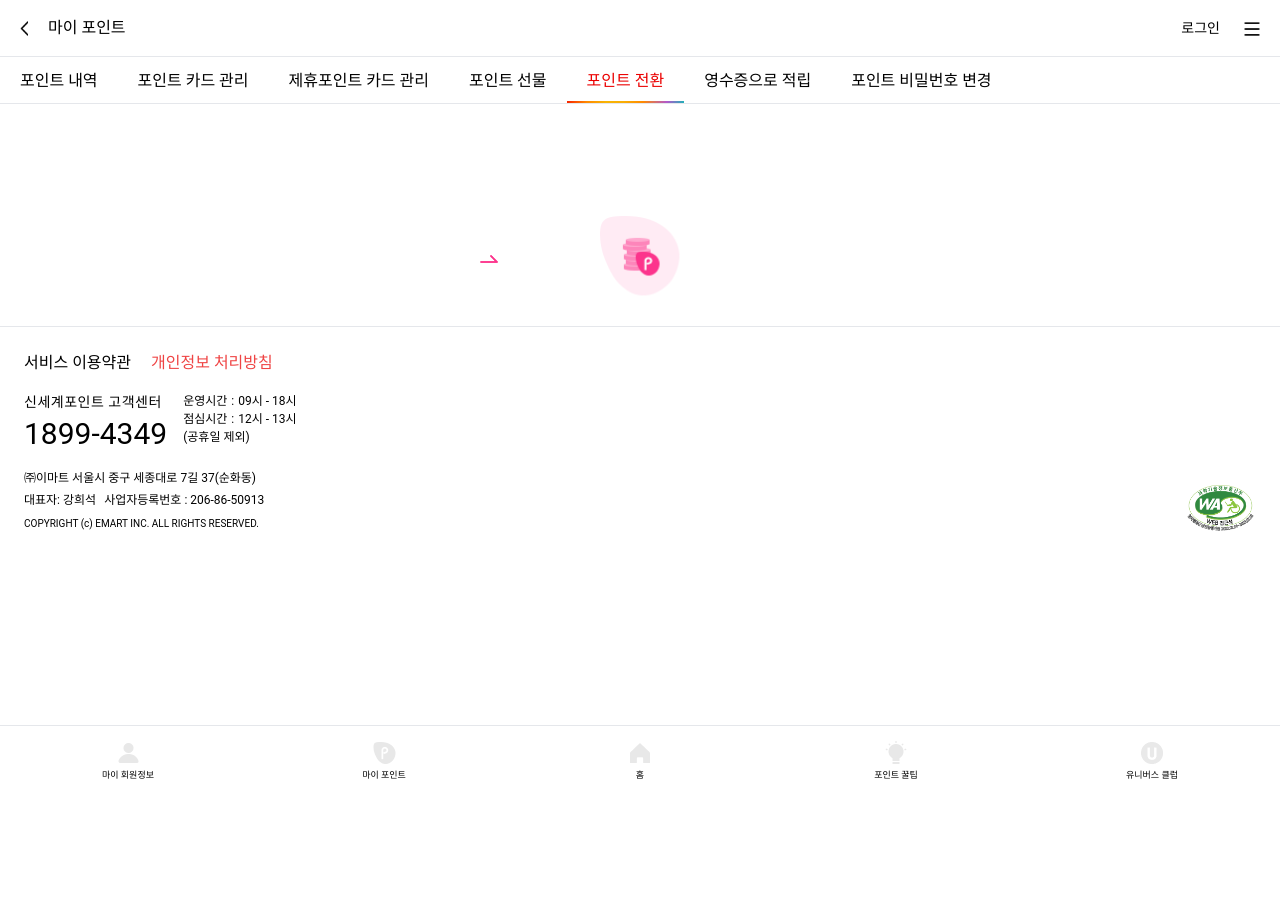
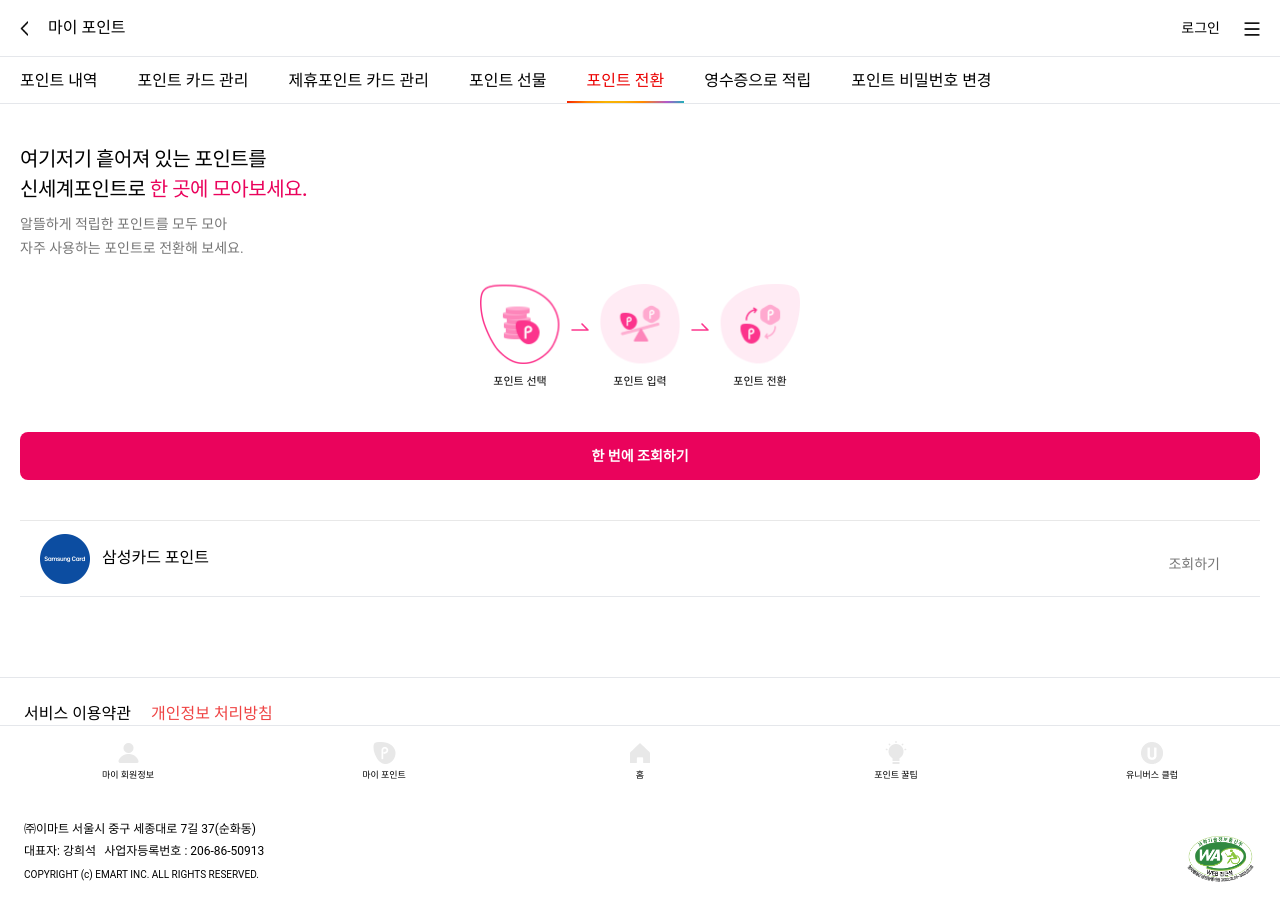
Before and after one commit to Spharos4team/ssg-point-FE, a Next.js app: page /myPoint/convertPntList in a window 1280 px wide. Shown: the top 920 px of the page. Before the commit the page ends 800 px from the top, so only its background shows below. Built offline with nearby package versions, Linux system fonts and the light colour scheme.

Commit message:
feat: generals...

```diff
--- a/app/(pages)/(mypage&mypoint)/myPoint/(...rest)/convertPntList/page.tsx
+++ b/app/(pages)/(mypage&mypoint)/myPoint/(...rest)/convertPntList/page.tsx
@@ -1,19 +1,71 @@
+import RoundedButton from "@/components/atoms/Button/RoundedButton";
+import Link from "next/link";
+
 export default function ConvertPntList() {
   const pinkArrowBefore =
-    "before:content-[''] before:absolute before:top-[39px] before:w-[18px] before:h-[14px] before:bg-[url('/images/arrow_right_pink.png')] before:bg-no-repeat before:bg-[100%_auto]";
+    "before:content-[''] before:absolute before:top-[39px] before:left-[calc(20px+25%)] before:ml-[-9px] before:w-[18px] before:h-[14px] before:bg-[url('/images/arrow_right_pink.png')] before:bg-no-repeat before:bg-[100%_auto]";
   const pinkArrowAfter =
-    "after:content-[''] after:absolute after:top-[39px] after:w-[18px] after:h-[14px] after:bg-[url('/images/arrow_right_pink.png')] after:bg-no-repeat after:bg-[100%_auto]";
-
+    "after:content-[''] after:absolute after:top-[39px] after:right-[calc(20px+25%)] after:mr-[-9px] after:w-[18px] after:h-[14px] after:bg-[url('/images/arrow_right_pink.png')] after:bg-no-repeat after:bg-[100%_auto]";
+  const pointList =
+    "relative inline-block box-border w-[80px] h-[103px] before:content-[''] before:block before:w-[80px] before:h-[80px] before:mb-2 before:bg-[url('/images/cnvrt_pntList.png')] before:bg-no-repeat before:bg-[258px_auto] before:bg-[]";
+  const pointSpan = "block text-[11px] leading-[19px]";
   return (
     <>
-      <div
-        className={`relative mt-6 max-w-[320px] mx-auto ${pinkArrowBefore} ${pinkArrowAfter}`}
-      >
-        <ol className="text-center">
-          <li
-            className={`relative inline-block box-border w-[80px] h-[103px] before:content-[''] before:block before:w-[80px] before:h-[80px] before:mb-2 before:bg-[url('/images/cnvrt_pntList.png')] before:bg-no-repeat before:bg-[258px_auto] before:bg-[]`}
-          ></li>
-        </ol>
+      <div className="pb-10">
+        <div
+          className={`relative mt-6 max-w-[320px] mx-auto ${pinkArrowBefore} ${pinkArrowAfter}`}
+        >
+          <ol className="text-center space-x-10">
+            <li
+              className={`${pointList} before:left-[calc(10px-12%)] before:bg-left-bottom`}
+            >
+              <span className={`${pointSpan}`}>포인트 선택</span>
+            </li>
+            <li className={`${pointList} before:bg-top`}>
+              <span className={`${pointSpan}`}>포인트 입력</span>
+            </li>
+            <li className={`${pointList} before:bg-right-top`}>
+              <span className={`${pointSpan}`}>포인트 전환</span>
+            </li>
+          </ol>
+        </div>
+
+        <div className="pt-10">
+          <RoundedButton backgroundColor="pink">한 번에 조회하기</RoundedButton>
+        </div>
+      </div>
+
+      <div className="pb-10">
+        <ul className="first:border-t last::border-b border-[#e8e8e8]">
+          <li className="relative border-b bg-white">
+            {/* 컴포넌트 분리 */}
+            <div className="block w-full h-[75px]">
+              <input
+                className="absolute left-[2px] top-[2px] w-[calc(100%-4px)] h-[calc(100%-4px)] outline-none appearance-none"
+                type="radio"
+                id="convertPointList"
+                name="convertPntList"
+              />
+              <label
+                htmlFor="convertPointList"
+                className="relative table w-full h-[75px] box-border pr-[30px] pl-[82px] bg-[20px] bg-[length:50px_50px] bg-no-repeat bg-[url('/images/samsung_pnt.png')]"
+              >
+                <span className="table-cell align-middle text-[16px] leading-[26px] text-left pb-[1px]">
+                  삼성카드 포인트
+                </span>
+              </label>
+            </div>
+            <span className="absolute right-[30px] top-1/2 mt-[-7px] z-[2]">
+              <Link
+                href={""}
+                className="relative text-sm leading-[18px] text-[#767676] pr-[10px]
+                after:absolute after: after:bg-[url('/images/arrow_right_gray.png')]"
+              >
+                조회하기
+              </Link>
+            </span>
+          </li>
+        </ul>
       </div>
     </>
   );
--- a/app/(pages)/(mypage&mypoint)/myPoint/(...rest)/layout.tsx
+++ b/app/(pages)/(mypage&mypoint)/myPoint/(...rest)/layout.tsx
@@ -35,7 +35,7 @@
         "신세계포인트 회원끼리 주고받는<br />가장 실속있는 마음의 선물!<br />친구나 가족, 소중한 사람에게 선물해 보세요.",
     },
     {
-      _href: "/mypoint/convertPntList",
+      _href: "/myPoint/convertPntList",
       name: "포인트 전환",
       title: (
         <>
@@ -49,7 +49,7 @@
         "알뜰하게 적립한 포인트를 모두 모아<br />자주 사용하는 포인트로 전환해 보세요.",
     },
     {
-      _href: "/mypoint/convertPntList",
+      _href: "/myPoint/convertPntList",
       name: "영수증으로 적립",
       title: (
         <>
--- a/app/(pages)/(mypage&mypoint)/myPoint/(...rest)/pntGiftMain/page.tsx
+++ b/app/(pages)/(mypage&mypoint)/myPoint/(...rest)/pntGiftMain/page.tsx
@@ -30,7 +30,7 @@
   ];
   return (
     <>
-      <ButtonPrimary className="px-5 pb-10" round="rounded-lg">
+      <ButtonPrimary className="py-10" round="rounded-lg">
         선물하기
       </ButtonPrimary>
 
--- a/app/(pages)/(mypage&mypoint)/myPoint/cardManage/page.tsx
+++ b/app/(pages)/(mypage&mypoint)/myPoint/cardManage/page.tsx
@@ -1,4 +1,5 @@
-import ButtonBasic from "@/components/atoms/Button/ButtonBasic";
+import RoundedButton from "@/components/atoms/Button/RoundedButton";
+import ButtonBasic from "@/components/atoms/Button/RoundedButton";
 import ButtonPrimary from "@/components/atoms/ButtonPrimary";
 import PointBox from "@/components/atoms/PointBox";
 
@@ -77,8 +78,8 @@
 
       {/* 버튼 모음 */}
       <div className="flex flex-col gap-2 pb-10 px-5">
-        <ButtonBasic round="rounded-lg">신규 포인트카드 등록하기</ButtonBasic>
-        <ButtonBasic round="rounded-lg">임시 발급 카드 인증하기</ButtonBasic>
+        <RoundedButton>신규 포인트카드 등록하기</RoundedButton>
+        <RoundedButton>임시 발급 카드 인증하기</RoundedButton>
         <ButtonPrimary round="rounded-lg">
           포인트 비밀번호 변경하기
         </ButtonPrimary>
--- a/app/(pages)/(mypage&mypoint)/myPoint/layout.tsx
+++ b/app/(pages)/(mypage&mypoint)/myPoint/layout.tsx
@@ -47,7 +47,7 @@
   return (
     <div className="mt-12">
       <TabBarTopCont pages={pagesInMy} />
-      {children}
+      <div className="py-10 px-5">{children}</div>
     </div>
   );
 }
--- a/components/atoms/Button/ButtonBasic.tsx
+++ /dev/null
@@ -1,23 +0,0 @@
-const ButtonBasic = ({
-  className,
-  round,
-  children,
-}: {
-  className?: string;
-  round: string;
-  children: React.ReactNode;
-}) => {
-  return (
-    // TODO: onClick || href 추가하기
-    <div className={className}>
-      <button
-        className={`block text-center text-sm leading-6 font-bold box-border border ${round}
-      w-full px-4 py-3`}
-      >
-        {children}
-      </button>
-    </div>
-  );
-};
-
-export default ButtonBasic;
--- /dev/null
+++ b/components/atoms/Button/RoundedButton.tsx
@@ -0,0 +1,36 @@
+const RoundedButton = ({
+  className,
+  backgroundColor = "white",
+  children,
+}: {
+  className?: string;
+  backgroundColor?: "white" | "black" | "primary" | "pink";
+  children: React.ReactNode;
+}) => {
+  const bgColor = () => {
+    switch (backgroundColor) {
+      case "primary":
+        return "bg-gradient-primary";
+      case "pink":
+        return "bg-[#ea035c] text-white";
+      case "black":
+        return "bg-black text-white";
+      case "white":
+        return "bg-white border border-[#bcbcbc]";
+    }
+  };
+
+  return (
+    // TODO: onClick || href 추가하기
+    <div className={className}>
+      <button
+        className={`${bgColor()} block text-center text-sm leading-6 font-bold box-border rounded-lg
+      w-full px-4 py-3`}
+      >
+        {children}
+      </button>
+    </div>
+  );
+};
+
+export default RoundedButton;
--- a/components/atoms/ButtonPrimary.tsx
+++ b/components/atoms/ButtonPrimary.tsx
@@ -1,3 +1,4 @@
+//TODO: 삭제: RoundedButton으로 대체
 const ButtonPrimary = ({
   className,
   round,
--- a/components/atoms/ContentHeader.tsx
+++ b/components/atoms/ContentHeader.tsx
@@ -6,7 +6,7 @@
   sub: string;
 }) {
   return (
-    <div className="py-10 px-5">
+    <>
       <p className="text-xl leading-[30px] font-normal break-keep tracking-[-.5px]">
         <strong className="font-medium">{main}</strong>
       </p>
@@ -14,6 +14,6 @@
         className="text-sm text-[#767676] leading-6 break-keep pt-2"
         dangerouslySetInnerHTML={{ __html: sub }}
       ></p>
-    </div>
+    </>
   );
 }
```
Also changed, not shown: public/images/arrow_right_gray.png (added), public/images/samsung_pnt.png (added).
